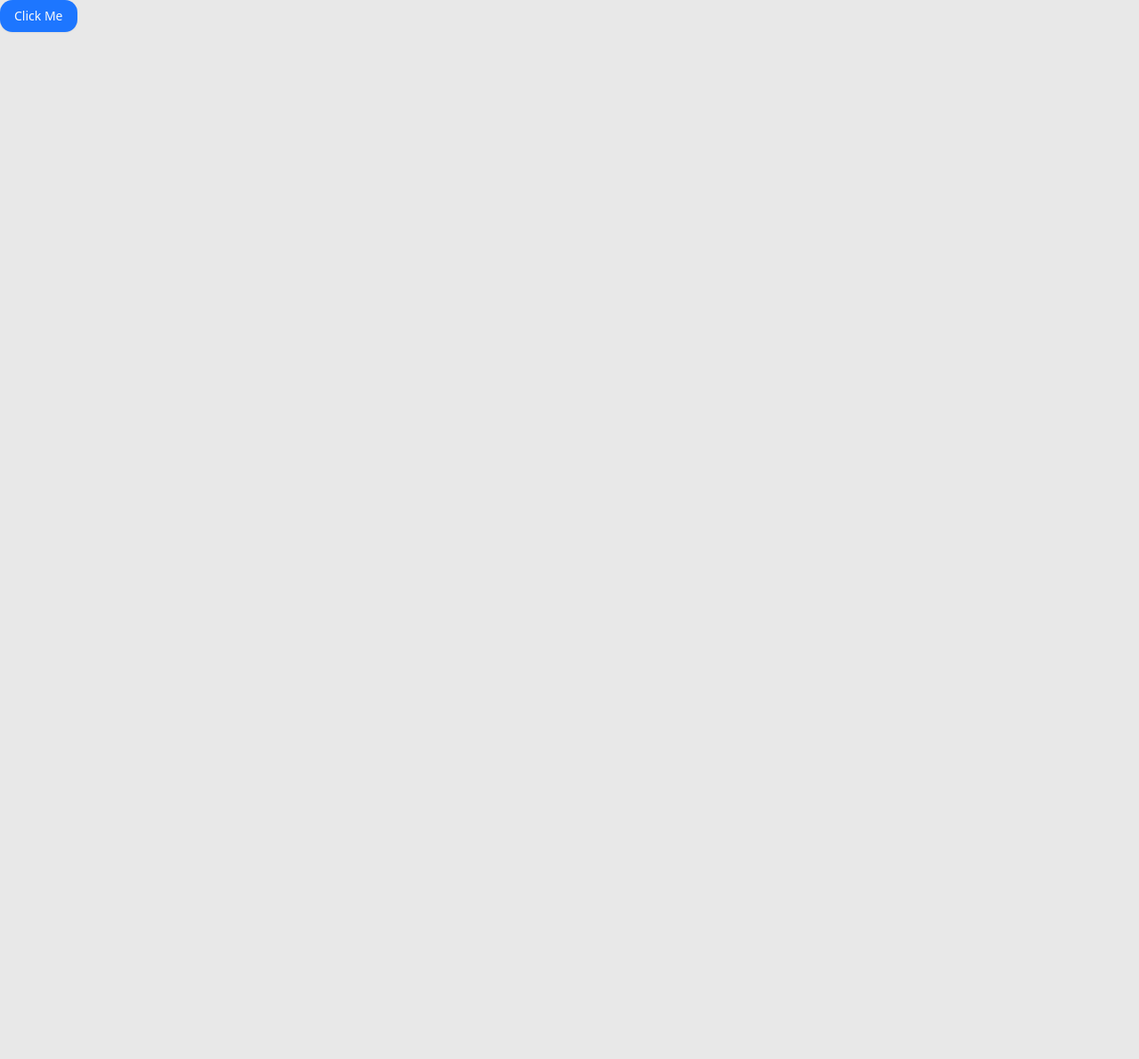
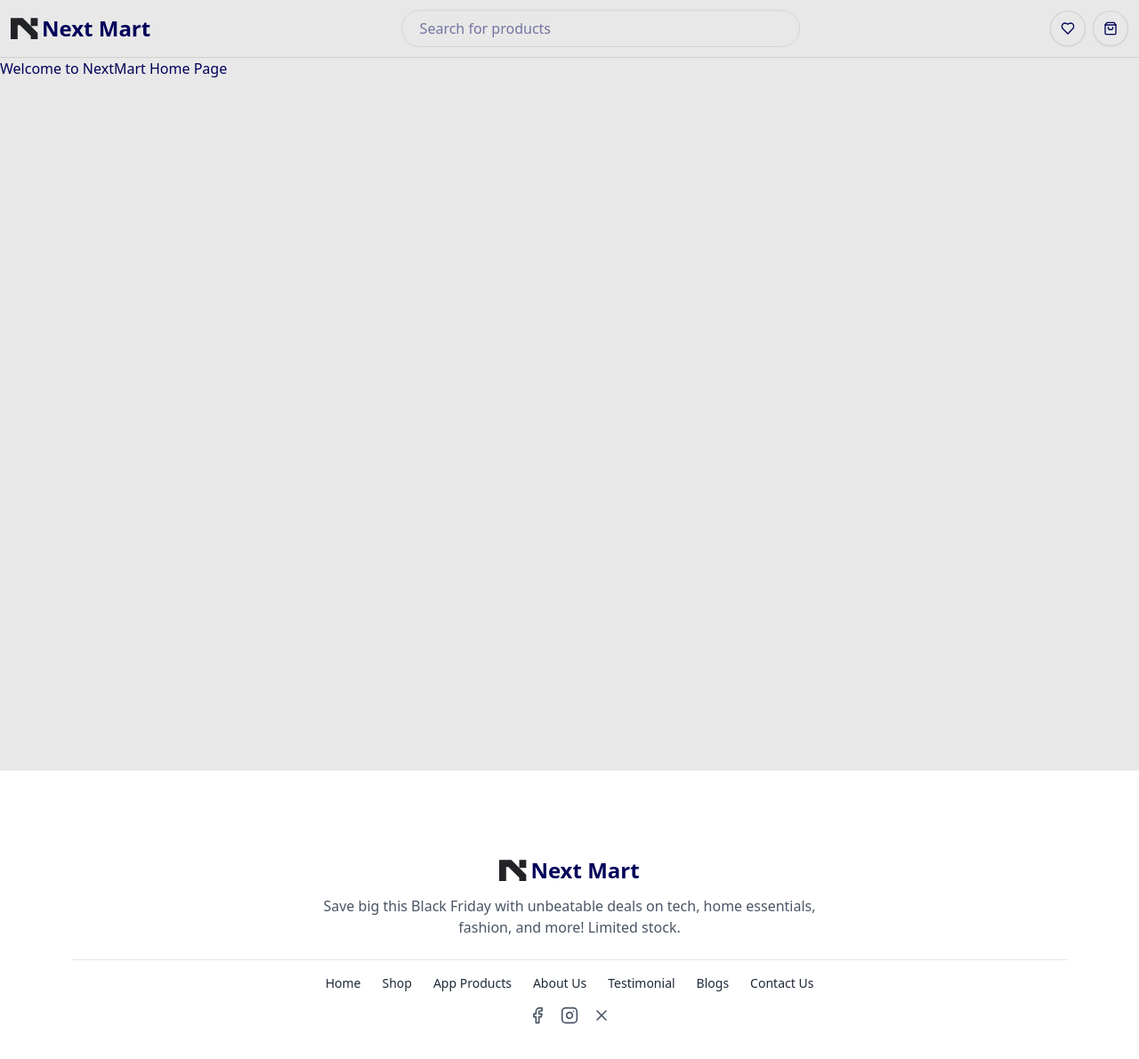
Before and after one commit to aro-arko/NextMart, a Next.js app: page / in a window 1280 px wide. Shown: the top 1190 px of the page at 89% size. Before the commit the page ends 800 px from the top, so only its background shows below. Built offline with nearby package versions, Linux system fonts and the light colour scheme.

Commit message:
basic layout structure

```diff
--- /dev/null
+++ b/src/app/(WithCommonLayout)/layout.tsx
@@ -0,0 +1,14 @@
+import Footer from "@/components/shared/Footer";
+import Navbar from "@/components/shared/Navbar";
+
+const CommonLayout = ({ children }: { children: React.ReactNode }) => {
+  return (
+    <div>
+      <Navbar />
+      <main className="min-h-screen">{children}</main>
+      <Footer />
+    </div>
+  );
+};
+
+export default CommonLayout;
--- a/src/app/page.tsx
+++ b/src/app/(WithCommonLayout)/page.tsx
@@ -1,9 +1,7 @@
-import { Button } from "@/components/ui/button";
-
 const HomePage = () => {
   return (
     <div>
-      <Button>Click Me</Button>
+      <h1>Welcome to NextMart Home Page</h1>
     </div>
   );
 };
--- /dev/null
+++ b/src/app/(WithDashboardLayout)/layout.tsx
@@ -0,0 +1,5 @@
+const DashboardLayout = ({ children }: { children: React.ReactNode }) => {
+  return <div>{children}</div>;
+};
+
+export default DashboardLayout;
--- /dev/null
+++ b/src/app/assets/svgs/Logo.tsx
@@ -0,0 +1,18 @@
+export default function Logo() {
+  return (
+    <svg
+      id="logo-72"
+      width="35"
+      height="24"
+      viewBox="0 0 60 40"
+      fill="none"
+      xmlns="http://www.w3.org/2000/svg"
+    >
+      <path
+        d="M23.2997 0L52.0461 28.6301V44H38.6311V34.1553L17.7522 13.3607L13.415 13.3607L13.415 44H0L0 0L23.2997 0ZM38.6311 15.2694V0L52.0461 0V15.2694L38.6311 15.2694Z"
+        className="ccustom"
+        fill="#212326"
+      ></path>
+    </svg>
+  );
+}
--- /dev/null
+++ b/src/app/register/page.tsx
@@ -0,0 +1,9 @@
+const RegisterPage = () => {
+  return (
+    <div>
+      <h1>This is RegisterPage component</h1>
+    </div>
+  );
+};
+
+export default RegisterPage;
--- /dev/null
+++ b/src/components/shared/Footer.tsx
@@ -0,0 +1,64 @@
+import Logo from "@/app/assets/svgs/Logo";
+import { Facebook, Instagram, X } from "lucide-react";
+import Link from "next/link";
+
+const Footer = () => {
+  const navLinks = [
+    { href: "/", label: "Home" },
+    { href: "/shop", label: "Shop" },
+    { href: "/products", label: "App Products" },
+    { href: "/about", label: "About Us" },
+    { href: "/testimonial", label: "Testimonial" },
+    { href: "/blogs", label: "Blogs" },
+    { href: "/contact", label: "Contact Us" },
+  ];
+
+  const socialLinks = [
+    { href: "#", icon: Facebook },
+    { href: "#", icon: Instagram },
+    { href: "#", icon: X },
+  ];
+  return (
+    <footer className="bg-white border-t border-gray-200 py-24">
+      <div className="max-w-6xl mx-auto px-4 text-center">
+        <div className="flex flex-col items-center mb-6">
+          <div className="flex items-center space-x-2">
+            <h1 className="text-2xl font-black flex items-center">
+              <Logo />
+              Next Mart
+            </h1>
+          </div>
+          <p className="text-gray-600 mt-3 w-1/2">
+            Save big this Black Friday with unbeatable deals on tech, home
+            essentials, fashion, and more! Limited stock.
+          </p>
+        </div>
+
+        <hr />
+        <ul className="flex justify-center space-x-6 text-sm text-gray-800 font-medium my-4">
+          {navLinks.map((link) => (
+            <li key={link.href}>
+              <Link href={link.href} className="hover:text-purple-600">
+                {link.label}
+              </Link>
+            </li>
+          ))}
+        </ul>
+
+        <div className="flex justify-center space-x-4">
+          {socialLinks.map(({ href, icon: Icon }, index) => (
+            <Link
+              href={href}
+              key={index}
+              className="text-gray-600 hover:text-purple-600"
+            >
+              <Icon className="w-5 h-5" />
+            </Link>
+          ))}
+        </div>
+      </div>
+    </footer>
+  );
+};
+
+export default Footer;
--- /dev/null
+++ b/src/components/shared/Navbar.tsx
@@ -0,0 +1,31 @@
+import Logo from "@/app/assets/svgs/Logo";
+import { Button } from "../ui/button";
+import { Heart, ShoppingBag } from "lucide-react";
+
+export default function Navbar() {
+  return (
+    <header className="border-b w-full">
+      <div className="container flex justify-between items-center mx-auto h-16 px-3">
+        <h1 className="text-2xl font-black flex items-center">
+          <Logo />
+          Next Mart
+        </h1>
+        <div className="max-w-md  flex-grow">
+          <input
+            type="text"
+            placeholder="Search for products"
+            className="w-full max-w-6xl border border-gray-300 rounded-full py-2 px-5"
+          />
+        </div>
+        <nav className="flex gap-2">
+          <Button variant="outline" className="rounded-full p-0 size-10">
+            <Heart />
+          </Button>
+          <Button variant="outline" className="rounded-full p-0 size-10">
+            <ShoppingBag />
+          </Button>
+        </nav>
+      </div>
+    </header>
+  );
+}
```
Also changed, not shown: 1 other file (tests, documents, lock files or other folders).
